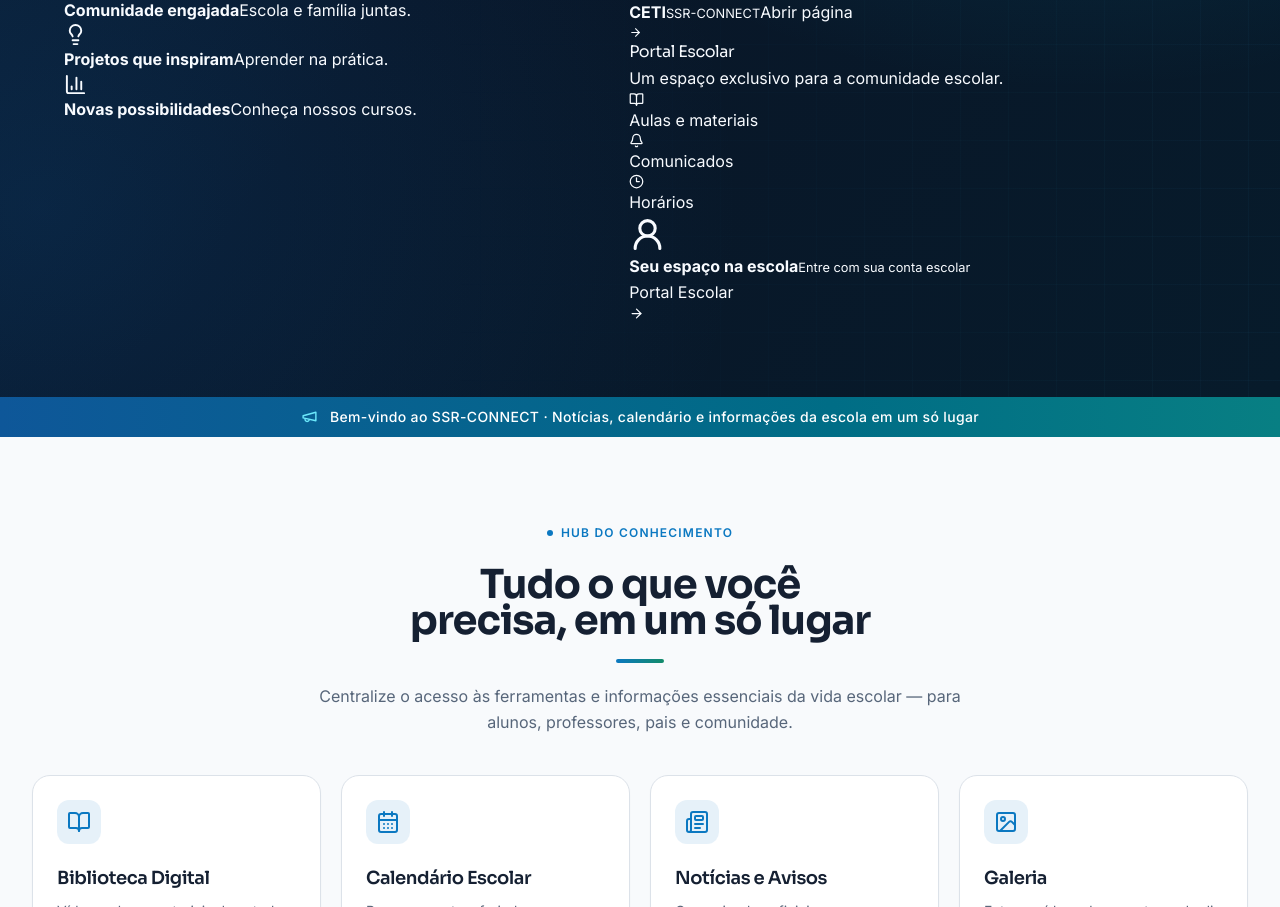
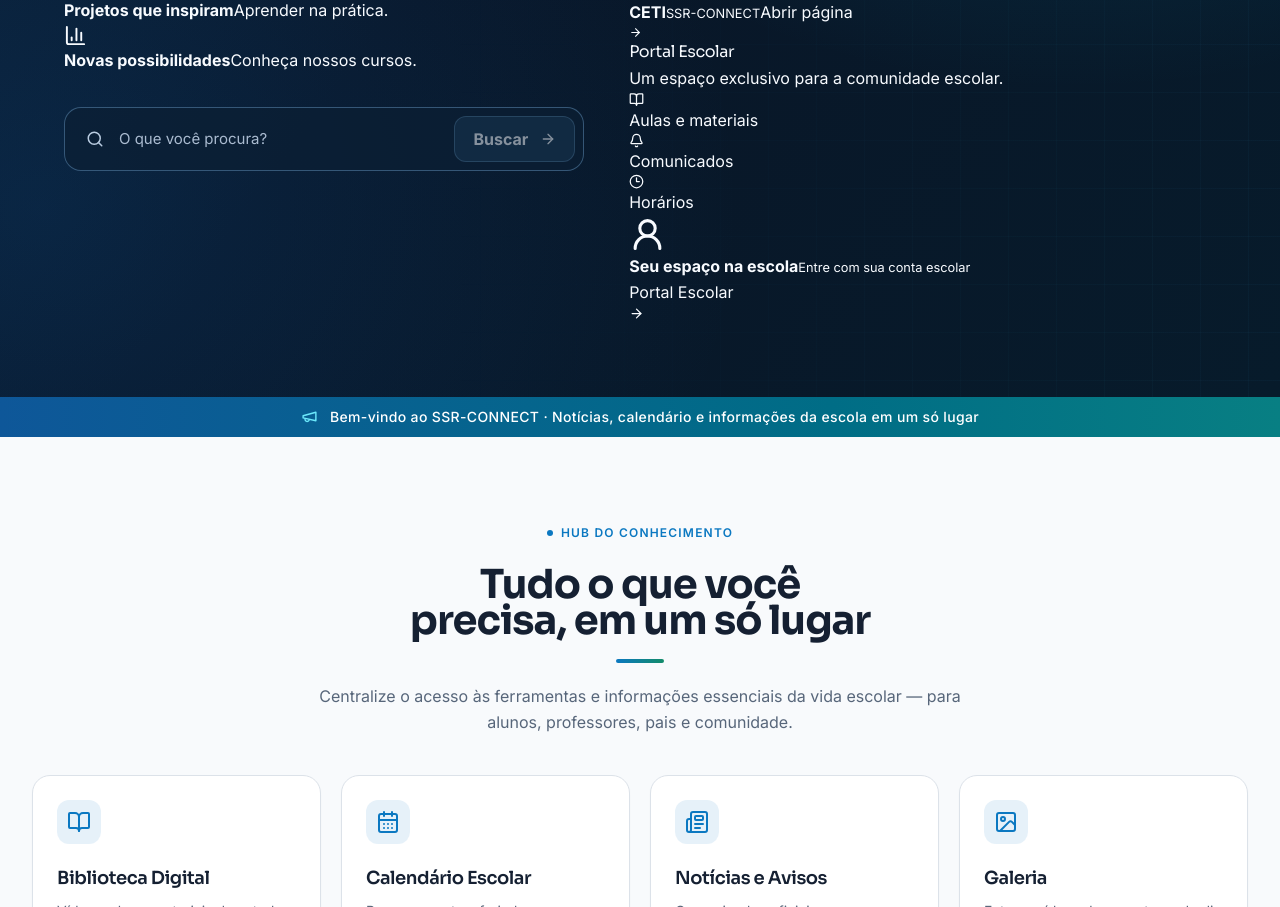
Before and after one commit to xxjoaohenrique-ai/ssr-connect, a React (Vite) app: page / in a window 1280 px wide. Shown: the part 940-1847 px from the top of the page. Built offline with nearby package versions, Linux system fonts and the light colour scheme; no server answers.

Commit message:
fix: preservar busca real na capa redesenhada

```diff
--- a/src/pages/Home.jsx
+++ b/src/pages/Home.jsx
@@ -116,6 +116,12 @@ export default function Home() {
               <Link to="/cursos"><Lightbulb size={23} aria-hidden="true" /><strong>Projetos que inspiram</strong><span>Aprender na prática.</span></Link>
               <Link to="/cursos"><BarChart3 size={23} aria-hidden="true" /><strong>Novas possibilidades</strong><span>Conheça nossos cursos.</span></Link>
             </div>
+            <form onSubmit={handleSearch} role="search" className="ssr-reference-search">
+              <Search size={18} aria-hidden="true" />
+              <label htmlFor="ssr-home-search" className="sr-only">Pesquisar informações da escola</label>
+              <input id="ssr-home-search" value={query} onChange={(e) => setQuery(e.target.value)} placeholder="O que você procura?" autoComplete="off" enterKeyHint="search" />
+              <button type="submit" disabled={!query.trim()}>Buscar <ArrowRight size={16} aria-hidden="true" /></button>
+            </form>
           </div>
           <motion.div initial={{ opacity: 0, y: 20 }} animate={{ opacity: 1, y: 0 }} transition={{ duration: 0.65, delay: 0.18 }} className="ssr-reference-preview">
             <HomeShowcase events={events} news={news} loading={loading} />
```
